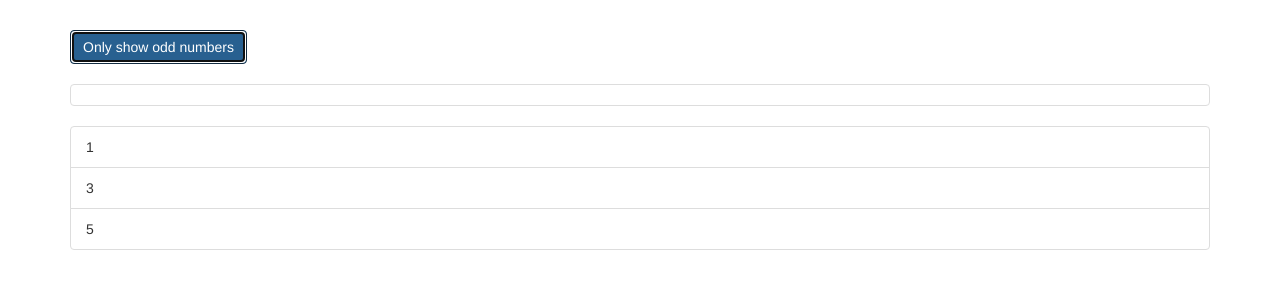
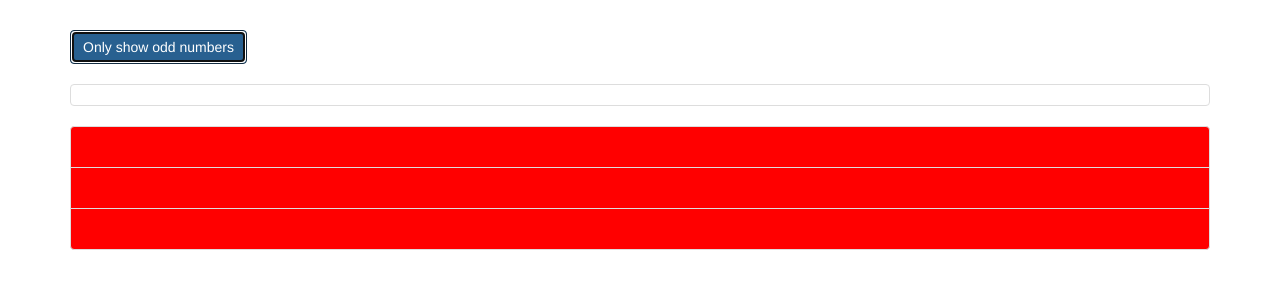
Before and after one commit to puzzelena/directives_angular, an Angular app: page / in a window 1280 px wide. Both pictures are taken after a click on the button "Only show odd numbers". Shown: the top 300 px of the page. Built offline with nearby package versions, Linux system fonts and the light colour scheme.

Commit message:
ngClass and ngStyle

```diff
--- a/src/app/app.component.css
+++ b/src/app/app.component.css
@@ -1,3 +1,7 @@
 .container {
   margin-top: 30px;
 }
+
+.odd {
+  color: red;
+}
--- a/src/app/app.component.html
+++ b/src/app/app.component.html
@@ -13,13 +13,16 @@
       <div *ngIf="onlyOdd">
         <li
         class="list-group-item"
-        *ngFor="let odd of oddNumbers">
+        [ngClass] = "{odd: odd % 2 !== 0}"
+        [ngStyle] = "{backgroundColor: 'red'}"
+        *ngFor = "let odd of oddNumbers">
         {{ odd }}
       </li>
       </div>
       <div *ngIf="!onlyOdd">
         <li
         class="list-group-item"
+        [ngClass]="{odd: even % 2 !== 0}"
         *ngFor="let even of evenNumbers">
         {{ even }}
       </li>
```
